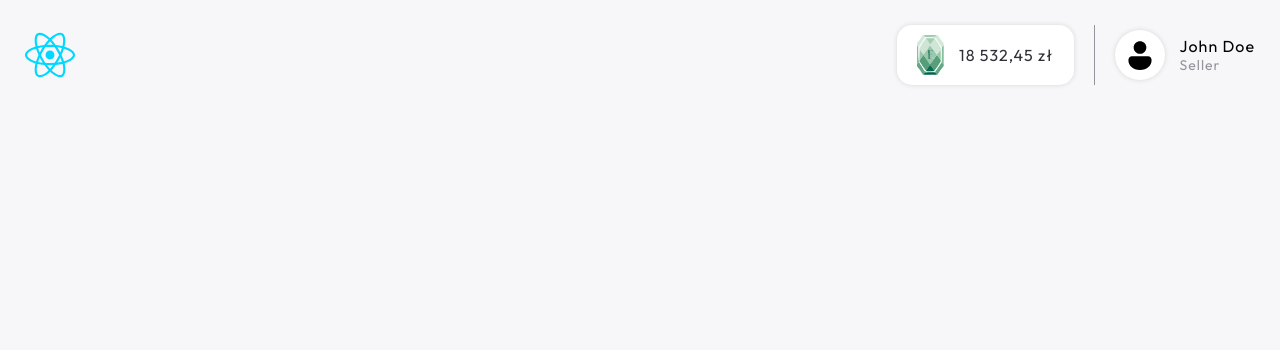
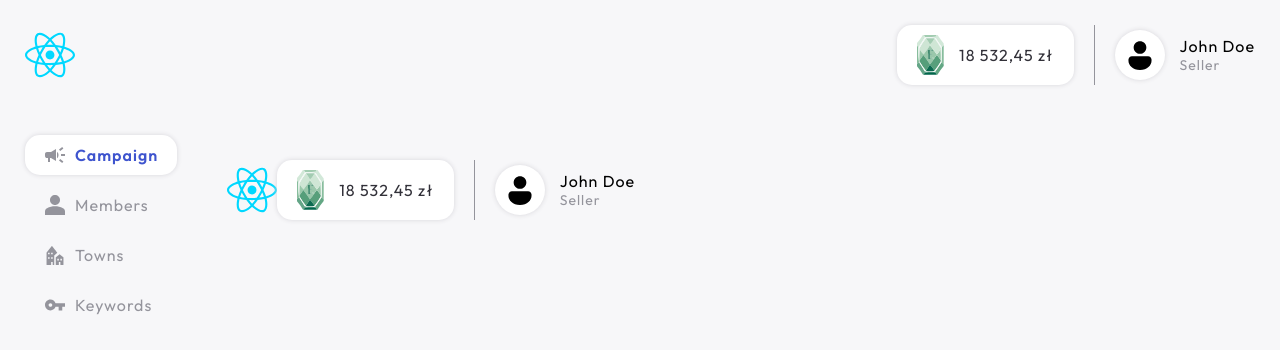
Before and after one commit to SobczakMateusz05/futurum-technology-recrutation, a React (Vite) app: page / in a window 1280 px wide. Shown: the top 350 px of the page. Built offline with nearby package versions, Linux system fonts and the light colour scheme.

Commit message:
Change main displaying

```diff
--- a/src/App.tsx
+++ b/src/App.tsx
@@ -1,14 +1,20 @@
 import { Routes, Route } from "react-router-dom";
+import Topbar from "./components/Topbar/Topbar";
+import Sidebar from "./components/Sidebar/Sidebar";
 import Dashboard from "./pages/Dashboard/Dashboard";
 import NotFound from "./pages/NotFound/NotFound";
 
 function App() {
     return (
         <>
-            <Routes>
-                <Route path="/" element={<Dashboard />} />
-                <Route path="*" element={<NotFound />} />
-            </Routes>
+            <Topbar />
+            <main>
+                <Sidebar />
+                <Routes>
+                    <Route path="/" element={<Dashboard />} />
+                    <Route path="*" element={<NotFound />} />
+                </Routes>
+            </main>
         </>
     );
 }
```
